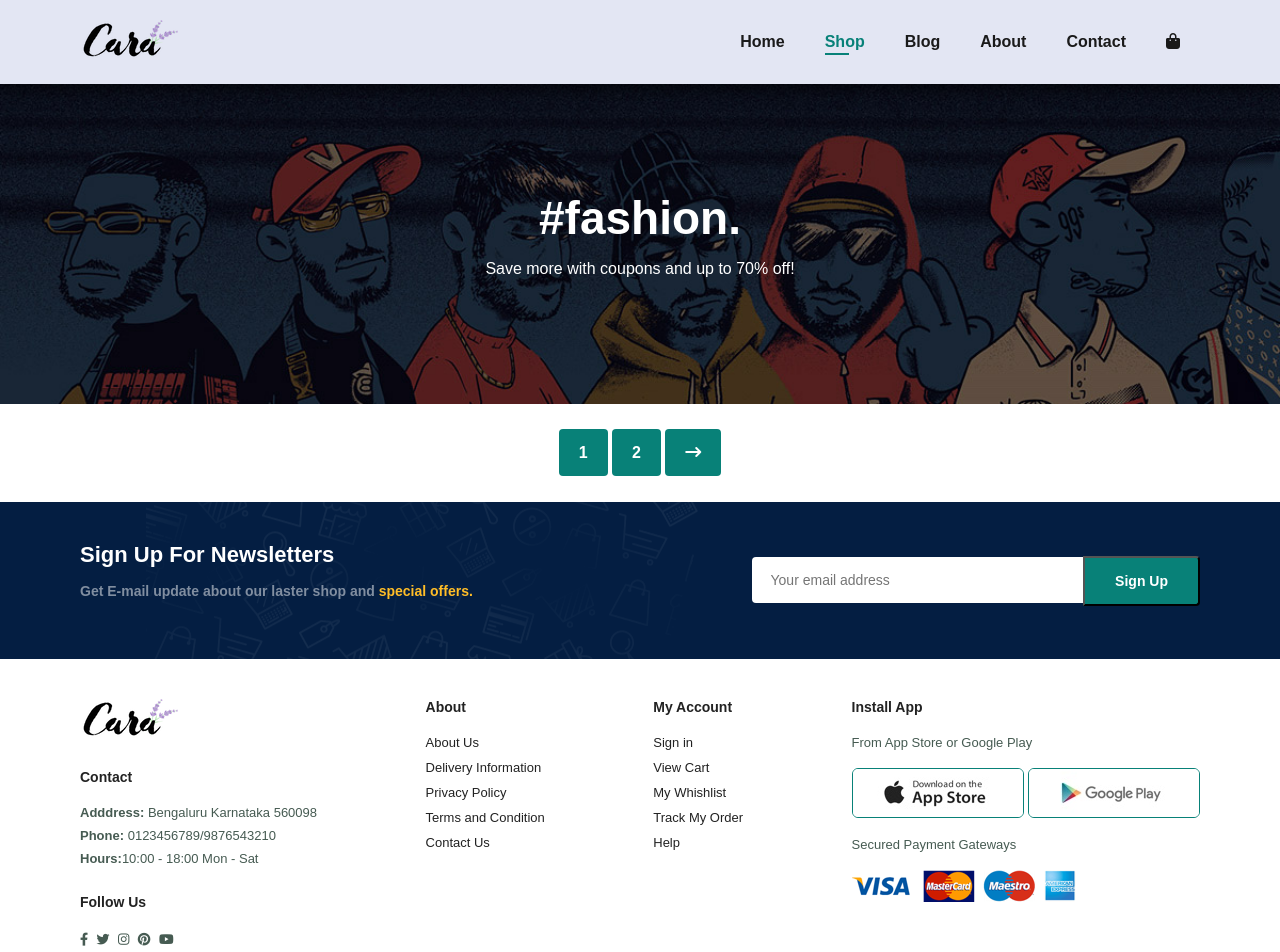
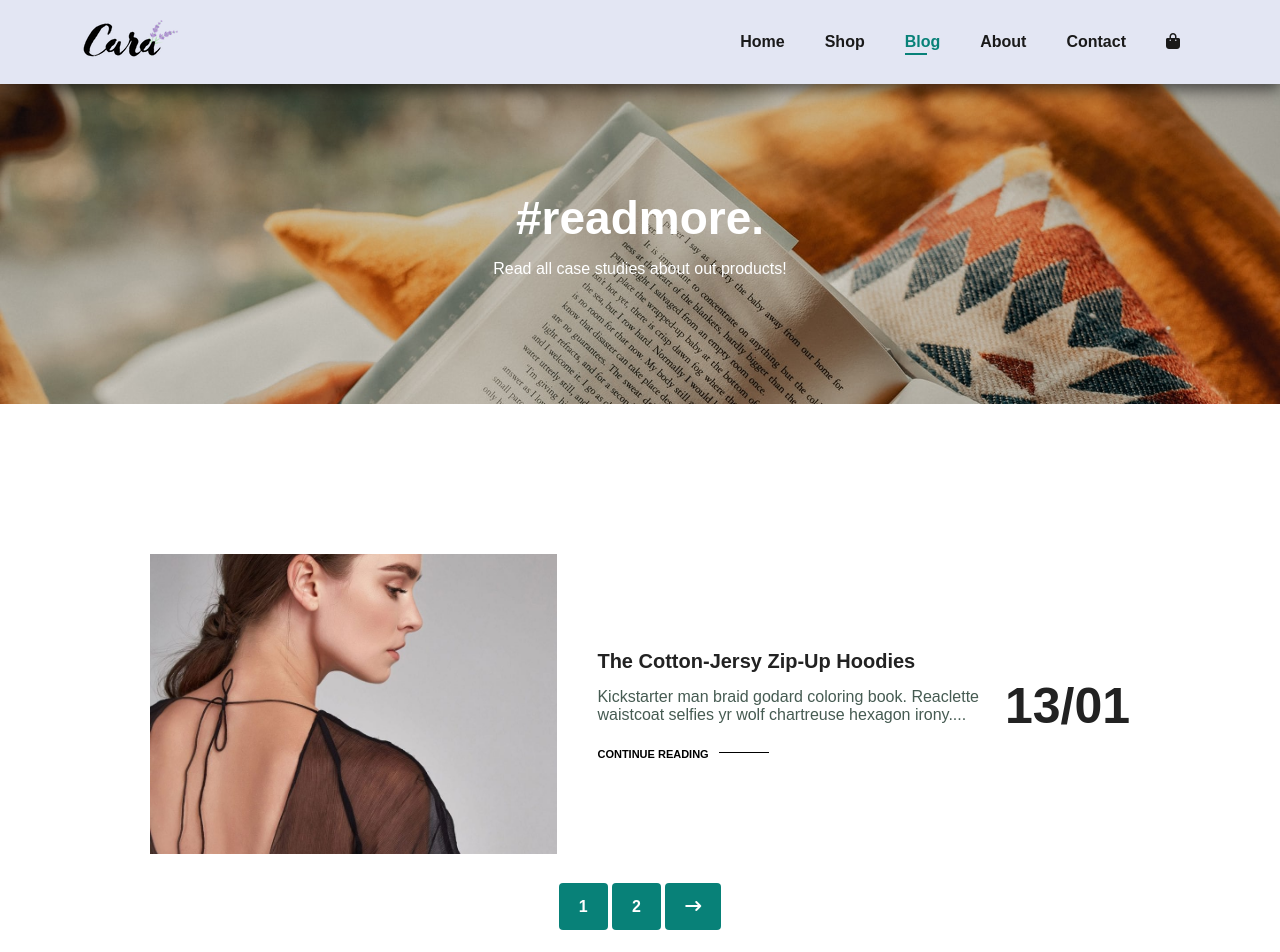
Before and after one commit to Anirudh-koushik-99/E-commerce-Application, a plain HTML site: page blog.html in a window 1280 px wide. Shown: the top 952 px of the page. Drawn offline with Linux system fonts and the light colour scheme.

Commit message:
initial commit

```diff
--- a/blog.html
+++ b/blog.html
@@ -20,8 +20,8 @@
       <div>
         <ul id="navbar">
           <li><a href="index.html">Home</a></li>
-          <li><a class="active" href="shop.html">Shop</a></li>
-          <li><a href="blog.html">Blog</a></li>
+          <li><a href="shop.html">Shop</a></li>
+          <li><a class="active" href="blog.html">Blog</a></li>
           <li><a href="about.html">About</a></li>
           <li><a href="contact.html">Contact</a></li>
           <li id="lg-bag"><a href=""><i class="fa-sharp fa-solid fa-bag-shopping"></i></a></li>
@@ -34,9 +34,27 @@
       </div>
     </section>
 
-    <section id="page-header">
-        <h2>#fashion.</h2>
-        <p>Save more with coupons and up to 70% off!</p>
+    <section id="page-header" class="blog-header">
+        <h2>#readmore.</h2>
+        <p>Read all case studies about out products!</p>
+    </section>
+
+    <section id="blog">
+        <div class="blog-box">
+
+            <div class="blog-img">
+                <img src="images/blog/b1 (1).jpg" alt="">
+            </div>
+
+            <div class="blog-details">
+                <h4>The Cotton-Jersy Zip-Up Hoodies</h4>
+                <p>Kickstarter man braid godard coloring book. Reaclette waistcoat selfies yr wolf chartreuse hexagon irony....</p>
+                <a href="#">CONTINUE READING</a>
+            </div>
+
+            <h1>13/01</h1>
+
+        </div>
     </section>
 
   <section id="pagination" class="section-p1">
--- a/style.css
+++ b/style.css
@@ -634,7 +634,73 @@ footer .follow i:hover, footer a:hover{
     line-height: 25px;
 }
 
+/* BLOG PAGE */
 
+#page-header.blog-header{
+    background-image: url("images/banner/b19.jpg");
+}
+
+#blog{
+    padding: 150px 150px 0 150px;
+}
+
+#blog .blog-box{
+    display: flex;
+    align-items: center;
+    width: 100%;
+}
+
+#blog .blog-img{
+    width: 50%;
+    margin-right: 40px;
+}
+
+#blog img{
+    width: 100%;
+    height: 300px;
+    object-fit: cover;
+}
+
+#blog .blog-details{
+    width: 50%;
+}
+
+#blog .blog-details a{
+    text-decoration: none;
+    font-size: 11px;
+    color: black;
+    font-weight: 700;
+    position: relative;
+}
+
+#blog .blog-details a::after{
+    content: '';
+    width: 50px;
+    height: 1px;
+    background-color: #000;
+    position: absolute;
+    top: 4px;
+    right: -60px;
+}
+
+#blog .blog-details a:hover{
+    color: #088178;
+    transition: 0.3s;
+}
+
+#blog .blog-details a:hover::after{
+    background-color: #088178;
+    transition: 0.3s;
+}
+
+#blog .blog-details h1{
+    position: absolute;
+    top: -40px;
+    left: 0;
+    font-size: 70px;
+    font-weight: 700;
+    color: #c9cbce;
+}
 
 /* MEDIA QUERY */
 
```
